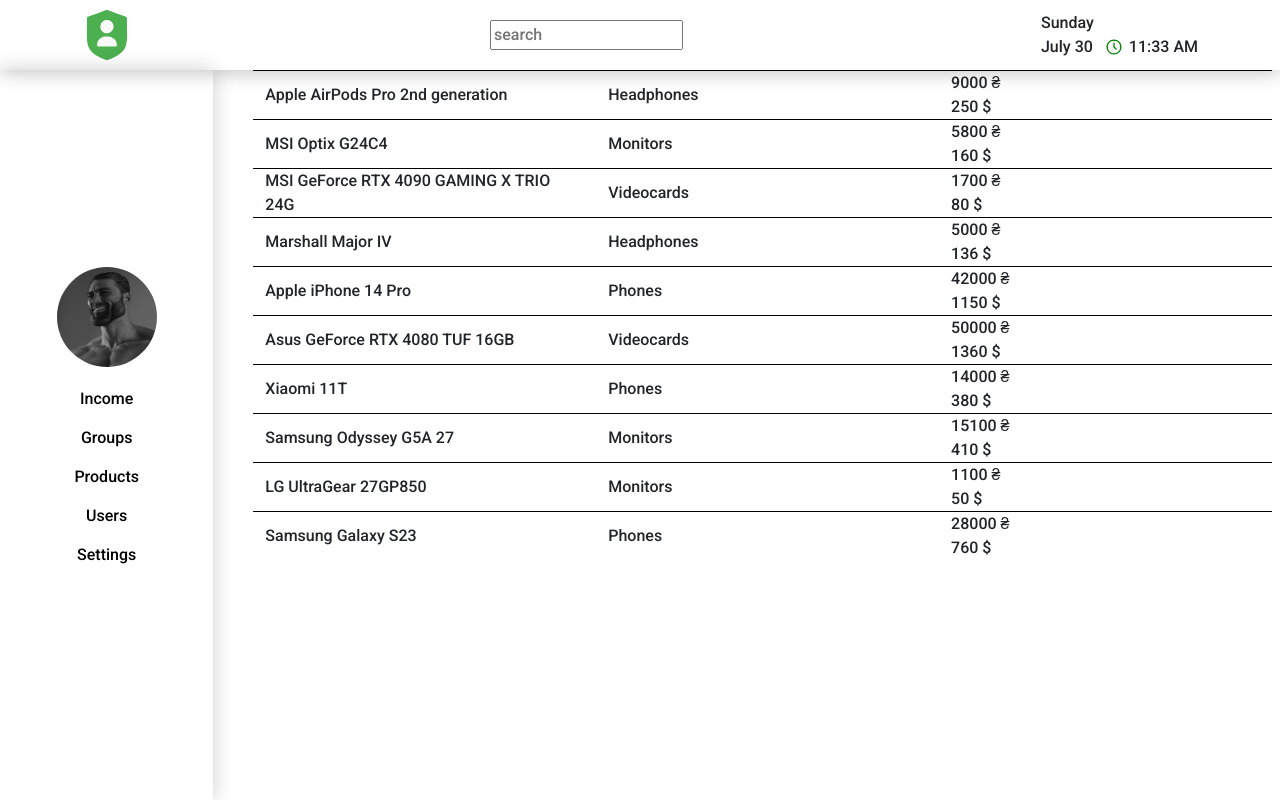
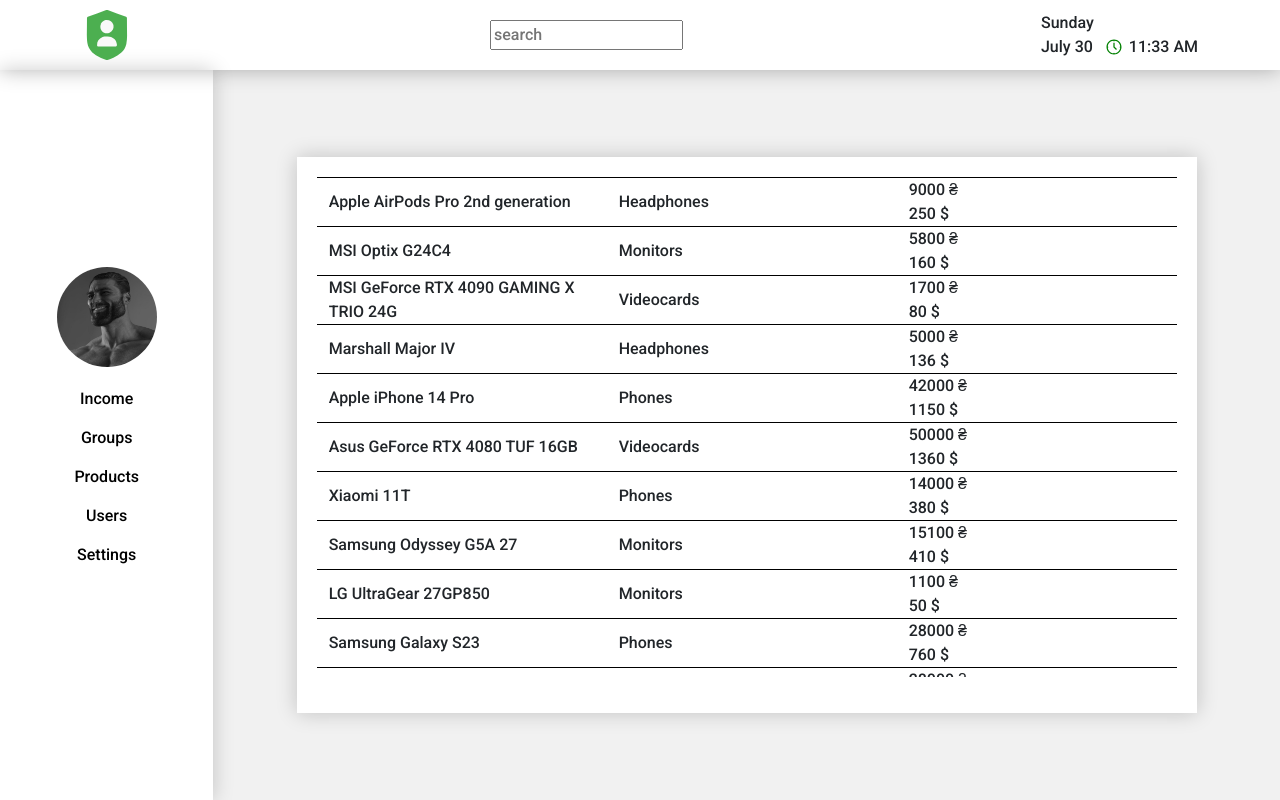
Before and after one commit to MaksymMaliuk/dzencode_test-task, a Next.js app: page /products in a window 1280 px wide. Built offline with nearby package versions, Linux system fonts and the light colour scheme.

Commit message:
add: container for products list added

```diff
--- a/src/app/layout.module.scss
+++ b/src/app/layout.module.scss
@@ -7,7 +7,12 @@
 }
 
 .content__container {
+  display: flex;
+  justify-content: center;
+  align-items: center;
   height: calc(100vh - $header-height);
   padding: 0 20px;
-  overflow-y: auto;
+  z-index: 0;
+
+  background-color: #f1f1f1;
 }
--- a/src/app/layout.tsx
+++ b/src/app/layout.tsx
@@ -28,11 +28,11 @@ export default function RootLayout({
           </div>
 
           <div className={`${styles['content']} row gx-0`}>
-            <div className='col-2 gx-0'>
+            <div className='col-2 gx-0 z-1'>
               <NavBar />
             </div>
 
-            <main className={`${styles.content__container} col gx-0`}>
+            <main className={`${styles['content__container']} col gx-0`}>
               {children}
             </main>
           </div>
--- a/src/app/products/page.tsx
+++ b/src/app/products/page.tsx
@@ -1,12 +1,11 @@
-import { ProductsList } from "@/components/ProductsList/ProductsList";
+import { ProductsList } from "@/components/ProductsList";
 import { FC } from "react";
 
 export const metadata = {
-  title: 'Blog'
+  title: 'Products'
 }
 
 const Products: FC = () => {
-
   return <ProductsList />
 }
 
--- a/src/components/Header/Header.module.scss
+++ b/src/components/Header/Header.module.scss
@@ -4,8 +4,9 @@
   display: flex;
   padding: 0.5rem 2rem;
   height: $header-height;
+  z-index: 10;
 
-  box-shadow: 0 0 20px rgba(0, 0, 0, 0.301);
+  box-shadow: 0 0 20px rgba(0, 0, 0, 0.300);
 
   &__content {
     display: flex;
--- /dev/null
+++ b/src/components/ProductsList/ProductsList.module.scss
@@ -0,0 +1,13 @@
+.product-list-container {
+  display: flex;
+  justify-content: center;
+  width: 900px;
+  padding: 20px;
+  background-color: #fff;
+  box-shadow: 0 0 20px rgba(0, 0, 0, 0.2);
+}
+
+.product-list {
+  height: 500px;
+  overflow-y: scroll;
+}
--- a/src/components/ProductsList/ProductsList.tsx
+++ b/src/components/ProductsList/ProductsList.tsx
@@ -1,8 +1,9 @@
 'use client'
 
-import { FC, useEffect, useState } from "react"
-import { ProductItem } from "../ProductItem/ProductItem"
+import { FC, useEffect, useState } from "react";
+import { ProductItem } from "../ProductItem/ProductItem";
 import { Product } from "@/types/Product";
+import styles from './ProductsList.module.scss';
 import productsFromServer from '../../products.json';
 
 export const ProductsList: FC = () => {
@@ -13,12 +14,15 @@ export const ProductsList: FC = () => {
   }, [])
 
   return (
-    <ul>
+    <div className={styles['product-list-container']}>
+      <ul className={`${styles['product-list']} container`}>
           {products.map((product) => {
             return (
               <ProductItem key={product.id} product={product}/>
             )
         })}
       </ul>
+    </div>
+
   )
 }
--- /dev/null
+++ b/src/components/ProductsList/index.ts
@@ -0,0 +1 @@
+export * from './ProductsList';
--- a/src/products.json
+++ b/src/products.json
@@ -188,5 +188,100 @@
     ],
     "order": 10,
     "date": "2023-07-31 12:09:33"
+  },
+  {
+    "id": 10,
+    "serialNumber": 7777,
+    "isNew": 1,
+    "photo": "../assets/products/phones/samsung-galaxy-s23.png",
+    "title": "Samsung Galaxy S23",
+    "type": "Phones",
+    "specification": "Specification 10",
+    "guarantee": {
+      "start": "2023-07-31 15:30:00",
+      "end": "2025-07-31 15:30:00"
+    },
+    "price": [
+      {"value": 760, "symbol": "USD", "isDefault": 0},
+      {"value": 28000, "symbol": "UAH", "isDefault": 1}
+    ],
+    "order": 10,
+    "date": "2023-07-31 12:09:33"
+  },
+  {
+    "id": 10,
+    "serialNumber": 7777,
+    "isNew": 1,
+    "photo": "../assets/products/phones/samsung-galaxy-s23.png",
+    "title": "Samsung Galaxy S23",
+    "type": "Phones",
+    "specification": "Specification 10",
+    "guarantee": {
+      "start": "2023-07-31 15:30:00",
+      "end": "2025-07-31 15:30:00"
+    },
+    "price": [
+      {"value": 760, "symbol": "USD", "isDefault": 0},
+      {"value": 28000, "symbol": "UAH", "isDefault": 1}
+    ],
+    "order": 10,
+    "date": "2023-07-31 12:09:33"
+  },
+  {
+    "id": 10,
+    "serialNumber": 7777,
+    "isNew": 1,
+    "photo": "../assets/products/phones/samsung-galaxy-s23.png",
+    "title": "Samsung Galaxy S23",
+    "type": "Phones",
+    "specification": "Specification 10",
+    "guarantee": {
+      "start": "2023-07-31 15:30:00",
+      "end": "2025-07-31 15:30:00"
+    },
+    "price": [
+      {"value": 760, "symbol": "USD", "isDefault": 0},
+      {"value": 28000, "symbol": "UAH", "isDefault": 1}
+    ],
+    "order": 10,
+    "date": "2023-07-31 12:09:33"
+  },
+  {
+    "id": 10,
+    "serialNumber": 7777,
+    "isNew": 1,
+    "photo": "../assets/products/phones/samsung-galaxy-s23.png",
+    "title": "Samsung Galaxy S23",
+    "type": "Phones",
+    "specification": "Specification 10",
+    "guarantee": {
+      "start": "2023-07-31 15:30:00",
+      "end": "2025-07-31 15:30:00"
+    },
+    "price": [
+      {"value": 760, "symbol": "USD", "isDefault": 0},
+      {"value": 28000, "symbol": "UAH", "isDefault": 1}
+    ],
+    "order": 10,
+    "date": "2023-07-31 12:09:33"
+  },
+  {
+    "id": 10,
+    "serialNumber": 7777,
+    "isNew": 1,
+    "photo": "../assets/products/phones/samsung-galaxy-s23.png",
+    "title": "Samsung Galaxy S23",
+    "type": "Phones",
+    "specification": "Specification 10",
+    "guarantee": {
+      "start": "2023-07-31 15:30:00",
+      "end": "2025-07-31 15:30:00"
+    },
+    "price": [
+      {"value": 760, "symbol": "USD", "isDefault": 0},
+      {"value": 28000, "symbol": "UAH", "isDefault": 1}
+    ],
+    "order": 10,
+    "date": "2023-07-31 12:09:33"
   }
 ]
```
Lines whose indentation alone changed are shown as unchanged.
